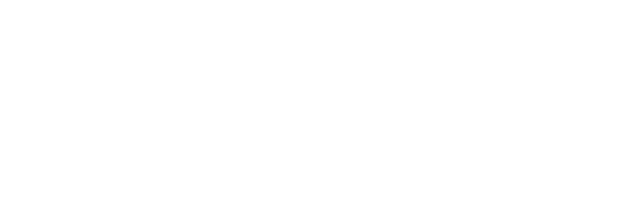
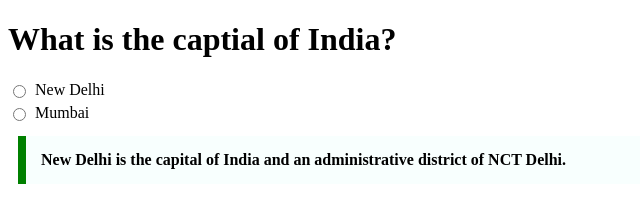
Before and after one commit to acciojob/trivia-Vickypurveyor, a website: page main.html in a window 1280 px wide. Shown: the whole page, without its empty margins (0-640 px from the left). Drawn offline with Linux system fonts and the light colour scheme.

Commit message:
created a submission

```diff
--- a/main.html
+++ b/main.html
@@ -8,6 +8,18 @@
 
 <body>
 	<!-- the entire body must be written by student -->
+	<h1>What is the captial of India?</h1>
+	<label for="new-delhi">
+		<input type="radio" name="answer" id="new-delhi"> New Delhi
+	</label>
+	<label for="mumbai">
+		<input type="radio" name="answer" id="mumbai"> Mumbai
+	</label>
+
+	<blockquote cite="https://en.wikipedia.org/wiki/New_Delhi">
+			New Delhi is the capital of India and an administrative district of NCT Delhi.
+	</blockquote>
+
     <script type="text/javascript" src="./script.js">
 </script>
 
--- a/styles.css
+++ b/styles.css
@@ -1,2 +1,18 @@
 
 /* Your CSS Code here. */
+label {
+	display: block;
+}
+input {
+	vertical-align: middle;
+	margin: 5px;
+}
+
+blockquote {
+	max-width: 600px;
+	margin: 10px;
+	padding: 15px;
+	border-left: 8px solid green;
+	background-color: #f8fffe;
+	font-weight: bold;
+}
```
